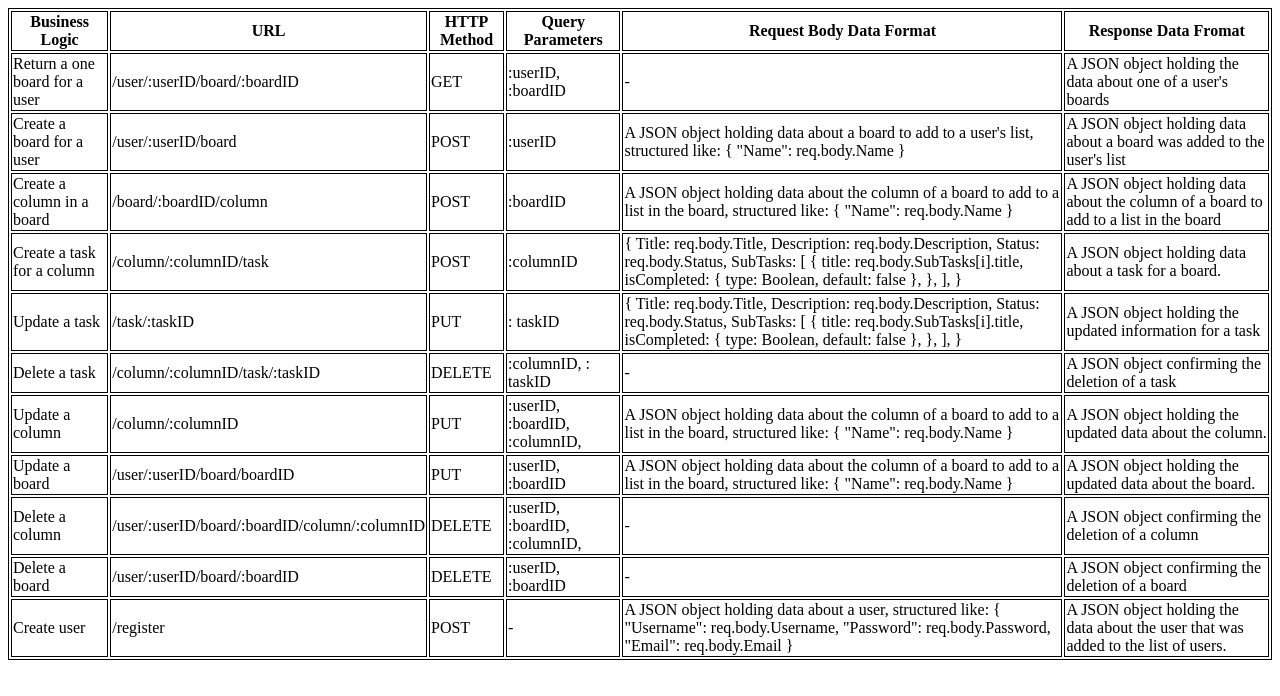
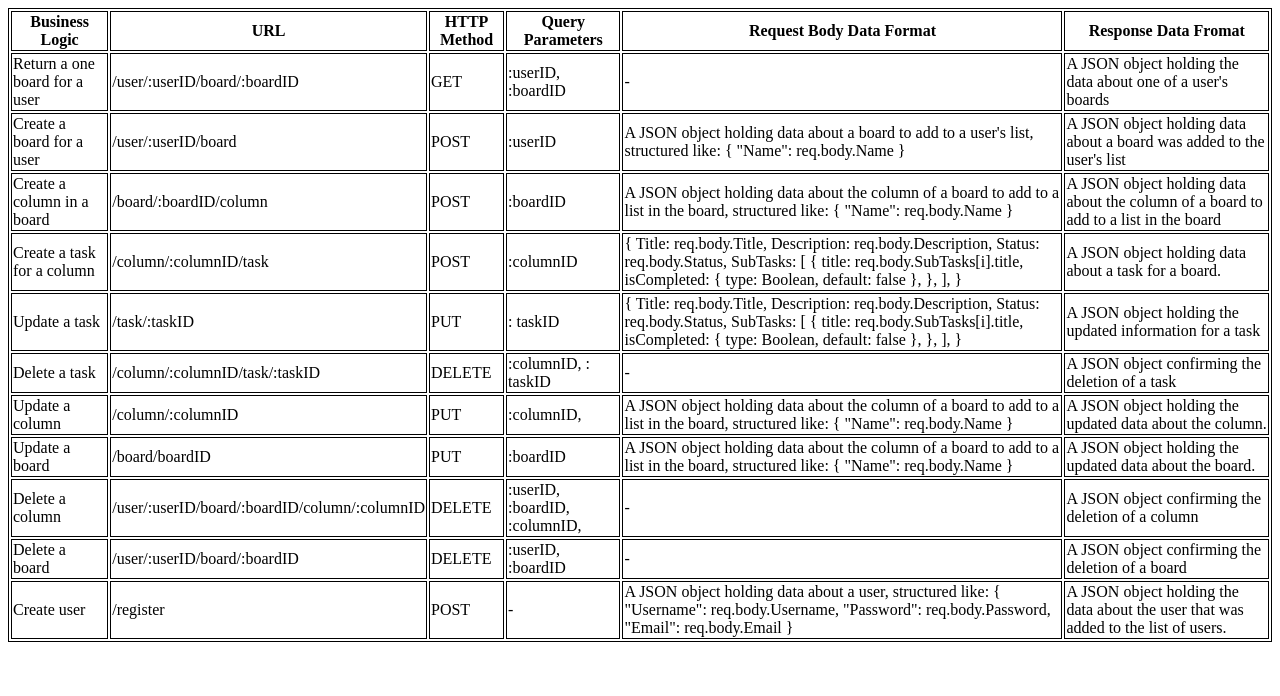
Before and after one commit to Nat-crit20/Kanban_API, a website: page docs/index.html in a window 1280 px wide. Drawn offline with Linux system fonts and the light colour scheme.

Commit message:
Updated doc for updating a board

```diff
--- a/docs/index.html
+++ b/docs/index.html
@@ -88,7 +88,7 @@
         <td>Update a column</td>
         <td>/column/:columnID</td>
         <td>PUT</td>
-        <td>:userID, :boardID, :columnID,</td>
+        <td>:columnID,</td>
         <td>
           A JSON object holding data about the column of a board to add to a
           list in the board, structured like: { "Name": req.body.Name }
@@ -97,9 +97,9 @@
       </tr>
       <tr>
         <td>Update a board</td>
-        <td>/user/:userID/board/boardID</td>
+        <td>/board/boardID</td>
         <td>PUT</td>
-        <td>:userID, :boardID</td>
+        <td>:boardID</td>
         <td>
           A JSON object holding data about the column of a board to add to a
           list in the board, structured like: { "Name": req.body.Name }
```
